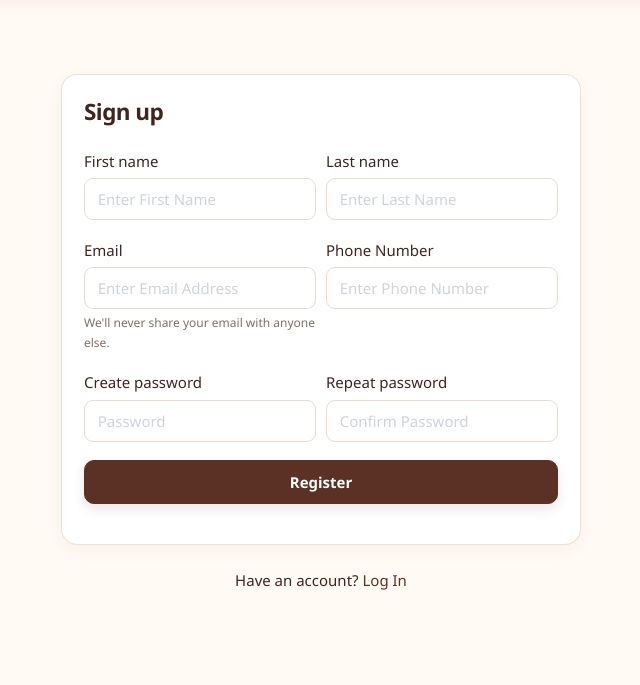
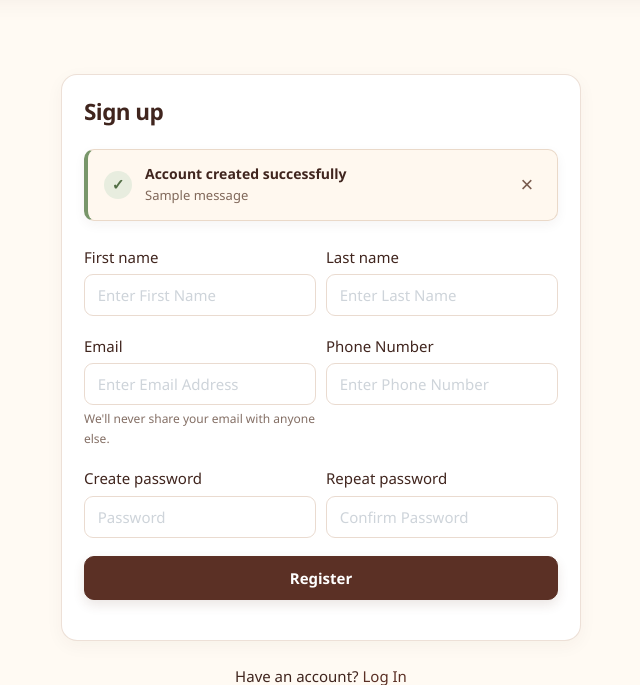
Before and after one commit to nishchith-tech29/Django-BakeKart, a Django app: page /accounts/register/ in a window 1280 px wide. Shown: the part 128-813 px from the top of the page, without its empty margins (319-959 px from the left). Run offline with Django 5.2, Linux system fonts and the light colour scheme; tables that the repository leaves empty hold one stand-in row (values such as "Sample post"); one stand-in notice (Sample message) is shown; parts of the project's set-up code (start-up, migrations or seed data) failed here and were passed over; some libraries are stand-ins or nearby versions; some web fonts are replaced.

Commit message:
55 Django Messages Implementation

```diff
--- a/bakekart/settings.py
+++ b/bakekart/settings.py
@@ -131,3 +131,9 @@ STATIC_ROOT = BASE_DIR / "staticfiles"
 
 MEDIA_URL = "/media/"
 MEDIA_ROOT = BASE_DIR / "media"
+from django.contrib.messages import constants as messages
+
+MESSAGE_TAGS = {
+    messages.ERROR : "danger",
+    50: "critical",
+}
--- a/bakekart/static/css/bakery.css
+++ b/bakekart/static/css/bakery.css
@@ -1640,3 +1640,135 @@ body > * {
 body > section.section-content {
     flex-grow: 1;
 }
+
+/* BakeKart — Registration Success Message */
+
+
+/* BakeKart registration notification */
+
+.bk-notice {
+    display: flex;
+    align-items: center;
+    gap: 13px;
+    width: 100%;
+    box-sizing: border-box;
+    padding: 14px 16px;
+    margin: 0 0 24px;
+    border: 1px solid #ead9c9;
+    border-radius: 9px;
+    background: #fffaf5;
+    color: #40251e;
+}
+
+.bk-notice-success {
+    border-left: 3px solid #78966a;
+}
+
+.bk-notice-check {
+    display: flex;
+    align-items: center;
+    justify-content: center;
+    flex: 0 0 28px;
+    width: 28px;
+    height: 28px;
+    border-radius: 50%;
+    background: #e8eddf;
+    color: #526e45;
+    font-size: 15px;
+    font-weight: 700;
+}
+
+.bk-notice-content {
+    flex: 1;
+    min-width: 0;
+}
+
+.bk-notice-heading {
+    margin-bottom: 3px;
+    color: #40251e;
+    font-size: 14px;
+    font-weight: 700;
+    line-height: 1.4;
+}
+
+.bk-notice-content p {
+    margin: 0;
+    color: #80685a;
+    font-size: 13px;
+    line-height: 1.5;
+}
+
+.bk-notice-dismiss {
+    display: flex;
+    align-items: center;
+    justify-content: center;
+    flex: 0 0 28px;
+    width: 28px;
+    height: 28px;
+    padding: 0;
+    border: none;
+    border-radius: 6px;
+    background: transparent;
+    color: #8c7668;
+    font-family: Arial, sans-serif;
+    font-size: 22px;
+    line-height: 1;
+    cursor: pointer;
+    transition: background 0.2s ease;
+}
+
+.bk-notice-dismiss:hover {
+    background: #f0e4d8;
+    color: #40251e;
+}
+
+
+.bk-notice {
+    display: flex !important;
+    align-items: center !important;
+    gap: 13px !important;
+    padding: 14px 16px !important;
+    margin-bottom: 24px !important;
+    background: #fff8ef !important;
+    border: 1px solid #ead9c9 !important;
+    border-left: 4px solid #78966a !important;
+    border-radius: 10px !important;
+    color: #40251e !important;
+    box-shadow: 0 4px 12px rgba(64, 37, 30, 0.05) !important;
+    box-sizing: border-box !important;
+}
+
+.bk-notice-check {
+    flex-shrink: 0 !important;
+    width: 28px !important;
+    height: 28px !important;
+    display: flex !important;
+    align-items: center !important;
+    justify-content: center !important;
+    border-radius: 50% !important;
+    background: #e8eddf !important;
+    color: #526e45 !important;
+}
+
+.bk-notice-content {
+    flex: 1 !important;
+}
+
+.bk-notice-heading {
+    font-weight: 700 !important;
+    margin-bottom: 3px !important;
+}
+
+.bk-notice-content p {
+    margin: 0 !important;
+    color: #80685a !important;
+    font-size: 13px !important;
+}
+
+.bk-notice-dismiss {
+    border: none !important;
+    background: transparent !important;
+    color: #795b4d !important;
+    font-size: 22px !important;
+    cursor: pointer !important;
+}
--- a/bakekart/static/js/script.js
+++ b/bakekart/static/js/script.js
@@ -109,3 +109,6 @@ document.addEventListener("DOMContentLoaded", function () {
         }
     });
 });
+setTimeout(function() {
+    $('#message').fadeOut('slow');
+},4000); // <-- time in milliseconds
--- a/templates/accounts/register.html
+++ b/templates/accounts/register.html
@@ -14,7 +14,9 @@
 
 
 <form action="{% url 'register' %}" method="POST">
+
     {% csrf_token %}
+	{% include 'includes/alerts.html' %}
 
     {{ form.non_field_errors }}
 
--- /dev/null
+++ b/templates/includes/alerts.html
@@ -0,0 +1,24 @@
+
+{% if messages %}
+    {% for message in messages %}
+        <div class="bk-notice bk-notice-{{ message.tags }}" role="status">
+            <div class="bk-notice-check">✓</div>
+
+            <div class="bk-notice-content">
+                <div class="bk-notice-heading">
+                    {% if message.tags == 'success' %}
+                        Account created successfully
+                    {% else %}
+                        Notification
+                    {% endif %}
+                </div>
+                <p>{{ message }}</p>
+            </div>
+
+            <button type="button"
+                    class="bk-notice-dismiss"
+                    onclick="this.parentElement.remove()"
+                    aria-label="Dismiss notification">×</button>
+        </div>
+    {% endfor %}
+{% endif %}
```
